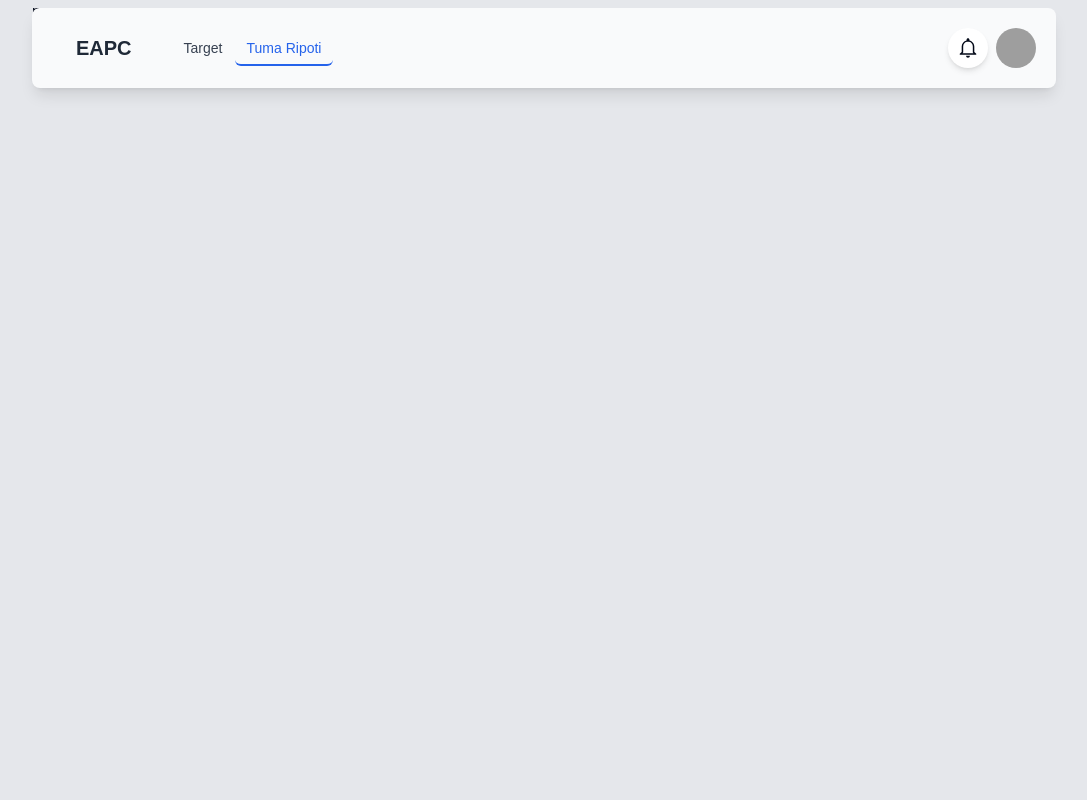
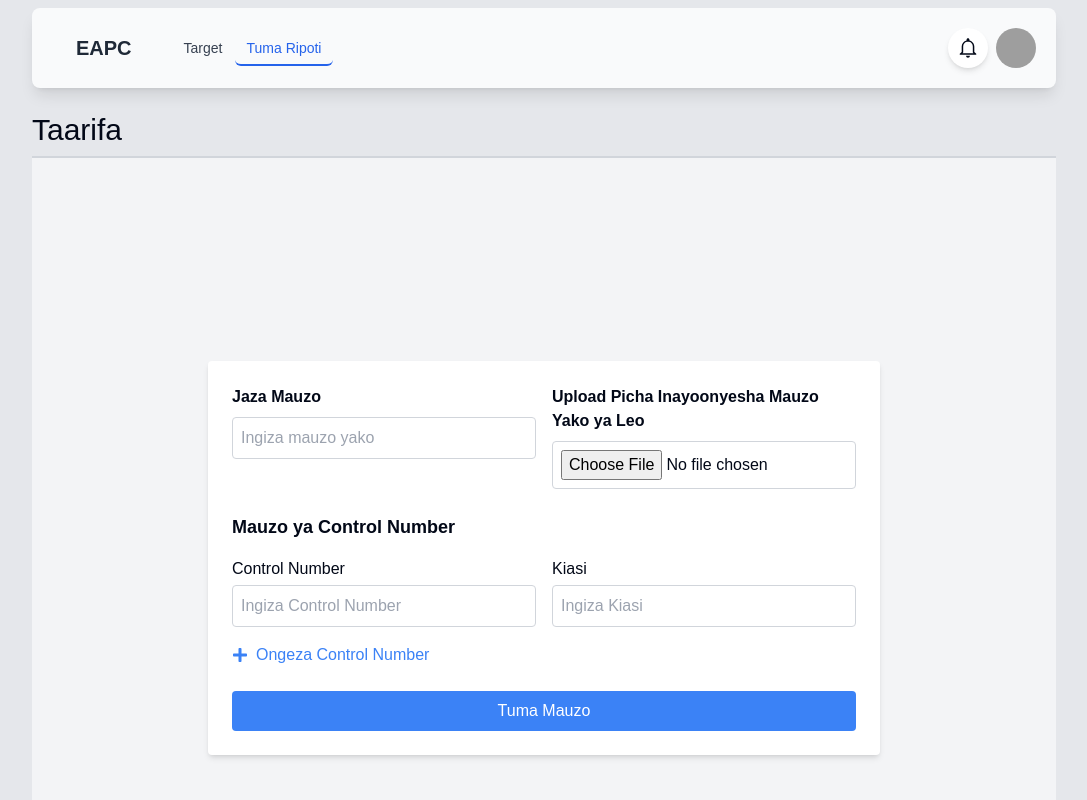
Before and after one commit to smchuma/EAPC-Enforcement-and-Parking-Corrector-System-Next14, a Next.js app: page /tuma-ripoti in a window 1280 px wide. Shown: the top 800 px of the page, without its empty margins (96-1183 px from the left). Built offline with nearby package versions, Linux system fonts and the light colour scheme; grey boxes are pictures that could not be loaded.

Commit message:
created the report form

```diff
--- a/app/(taarifa)/tuma-ripoti/page.jsx
+++ b/app/(taarifa)/tuma-ripoti/page.jsx
@@ -1,7 +1,15 @@
+import SalesForm from "@/components/SalesForm/SalesForm";
 import React from "react";
 
 const page = () => {
-  return <div>page</div>;
+  return (
+    <main className="flex justify-center flex-col mt-28">
+      <h1 className="text-3xl border-b-2 border-gray-300 pb-2">Taarifa</h1>
+      <div className="min-h-screen bg-gray-100 flex items-center justify-center p-4">
+        <SalesForm />
+      </div>
+    </main>
+  );
 };
 
 export default page;
--- /dev/null
+++ b/components/SalesForm/SalesForm.jsx
@@ -0,0 +1,188 @@
+"use client";
+
+import { useState } from "react";
+import { FaPlus, FaTrash } from "react-icons/fa";
+
+const SalesForm = () => {
+  const [controlNumbers, setControlNumbers] = useState([
+    { id: Date.now(), controlNumber: "", amount: "" },
+  ]);
+
+  // Handle adding a new control number
+  const addControlNumber = () => {
+    setControlNumbers([
+      ...controlNumbers,
+      { id: Date.now(), controlNumber: "", amount: "" },
+    ]);
+  };
+
+  // Handle removing a control number
+  const removeControlNumber = (id) => {
+    setControlNumbers(controlNumbers.filter((item) => item.id !== id));
+  };
+
+  // Handle input change for control numbers
+  const handleControlChange = (id, field, value) => {
+    setControlNumbers(
+      controlNumbers.map((item) =>
+        item.id === id ? { ...item, [field]: value } : item
+      )
+    );
+  };
+
+  // Handle form submission
+  const handleSubmit = (e) => {
+    e.preventDefault();
+
+    // Validation: Ensure all control numbers are unique
+    const controlNums = controlNumbers.map((item) => item.controlNumber);
+    const uniqueControlNums = new Set(controlNums);
+
+    if (controlNums.length !== uniqueControlNums.size) {
+      alert("Control numbers must be unique.");
+      return;
+    }
+
+    // Process form data
+    const formData = {
+      jazaMauzo: e.target.jazaMauzo.value,
+      uploadPicha: e.target.uploadPicha.files[0], // File object
+      controlNumbers: controlNumbers.map(({ controlNumber, amount }) => ({
+        controlNumber,
+        amount,
+      })),
+    };
+
+    console.log("Form Data:", formData);
+
+    // TODO: Handle form submission (e.g., send to API)
+
+    // Reset form
+    e.target.reset();
+    setControlNumbers([{ id: Date.now(), controlNumber: "", amount: "" }]);
+  };
+
+  return (
+    <form
+      onSubmit={handleSubmit}
+      className="max-w-2xl mx-auto p-6 bg-white shadow-md rounded"
+    >
+      <div className="grid grid-cols-1 md:grid-cols-2 gap-4">
+        {/* Jaza Mauzo */}
+        <div className="flex flex-col">
+          <label htmlFor="jazaMauzo" className="mb-2 font-semibold">
+            Jaza Mauzo
+          </label>
+          <input
+            type="text"
+            id="jazaMauzo"
+            name="jazaMauzo"
+            required
+            className="p-2 border border-gray-300 rounded"
+            placeholder="Ingiza mauzo yako"
+          />
+        </div>
+
+        {/* Upload Picha */}
+        <div className="flex flex-col">
+          <label htmlFor="uploadPicha" className="mb-2 font-semibold">
+            Upload Picha Inayoonyesha Mauzo Yako ya Leo
+          </label>
+          <input
+            type="file"
+            id="uploadPicha"
+            name="uploadPicha"
+            accept="image/*"
+            required
+            className="p-2 border border-gray-300 rounded"
+          />
+        </div>
+      </div>
+
+      {/* Mauzo ya Control Number */}
+      <div className="mt-6">
+        <h2 className="text-lg font-semibold mb-4">Mauzo ya Control Number</h2>
+        {controlNumbers.map((item, index) => (
+          <div key={item.id} className="flex items-center mb-4">
+            <div className="flex-1 grid grid-cols-2 gap-4">
+              {/* Control Number */}
+              <div className="flex flex-col">
+                <label htmlFor={`controlNumber-${item.id}`} className="mb-1">
+                  Control Number
+                </label>
+                <input
+                  type="text"
+                  id={`controlNumber-${item.id}`}
+                  name={`controlNumber-${item.id}`}
+                  value={item.controlNumber}
+                  onChange={(e) =>
+                    handleControlChange(
+                      item.id,
+                      "controlNumber",
+                      e.target.value
+                    )
+                  }
+                  required
+                  className="p-2 border border-gray-300 rounded"
+                  placeholder="Ingiza Control Number"
+                />
+              </div>
+
+              {/* Amount */}
+              <div className="flex flex-col">
+                <label htmlFor={`amount-${item.id}`} className="mb-1">
+                  Kiasi
+                </label>
+                <input
+                  type="number"
+                  id={`amount-${item.id}`}
+                  name={`amount-${item.id}`}
+                  value={item.amount}
+                  onChange={(e) =>
+                    handleControlChange(item.id, "amount", e.target.value)
+                  }
+                  required
+                  className="p-2 border border-gray-300 rounded"
+                  placeholder="Ingiza Kiasi"
+                />
+              </div>
+            </div>
+
+            {/* Delete Button */}
+            {controlNumbers.length > 1 && (
+              <button
+                type="button"
+                onClick={() => removeControlNumber(item.id)}
+                className="ml-4 text-red-500 hover:text-red-700"
+                aria-label="Delete Control Number"
+              >
+                <FaTrash size={20} />
+              </button>
+            )}
+          </div>
+        ))}
+
+        {/* Add Button */}
+        <button
+          type="button"
+          onClick={addControlNumber}
+          className="flex items-center text-blue-500 hover:text-blue-700"
+        >
+          <FaPlus className="mr-2" /> Ongeza Control Number
+        </button>
+      </div>
+
+      {/* Submit Button */}
+      <div className="mt-6">
+        <button
+          type="submit"
+          className="w-full bg-blue-500 text-white p-2 rounded hover:bg-blue-600 transition-colors"
+        >
+          Tuma Mauzo
+        </button>
+      </div>
+    </form>
+  );
+};
+
+export default SalesForm;
```
